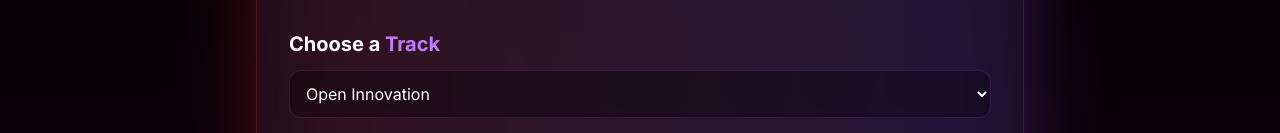
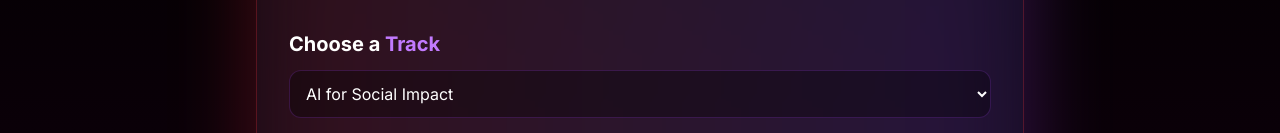
Before and after one commit to SakithmaVorandi/InfernoX-1.0, a Next.js app: page /register in a window 1280 px wide. Shown: the part 819-952 px from the top of the page. Built offline with nearby package versions, Linux system fonts and the light colour scheme.

Commit message:
track changes

```diff
--- a/src/app/register/page.tsx
+++ b/src/app/register/page.tsx
@@ -32,12 +32,11 @@ export default function RegisterPage() {
 
   const tracks = useMemo(
     () => [
-      "AI & Machine Learning",
-      "Web Development",
-      "Mobile Apps",
-      "Cybersecurity",
-      "IoT & Hardware",
-      "Open Innovation",
+      "AI for Social Impact",
+      "AI for Sustainability & Environment",
+      "AI for Food & Agriculture",
+      "AI for Post-Harvest Management",
+      "Open AI Innovation",
     ],
     []
   );
```
